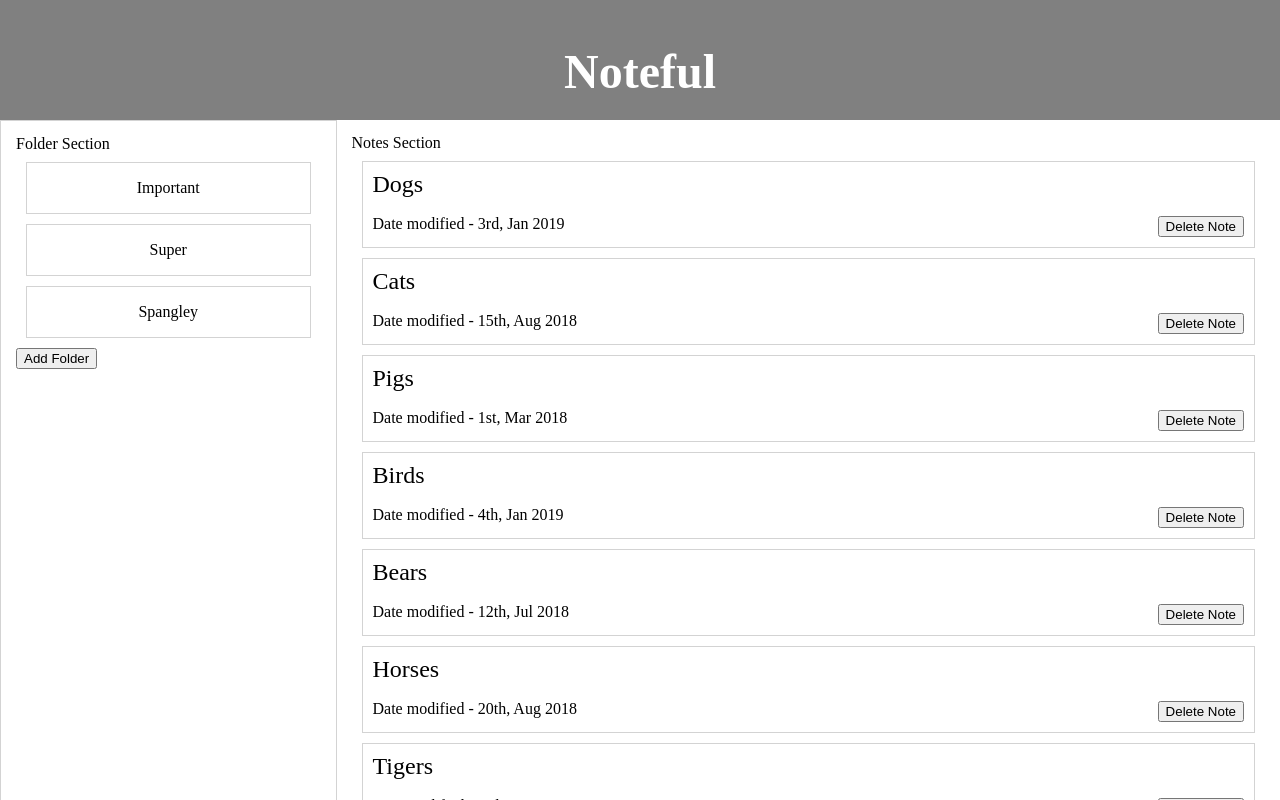
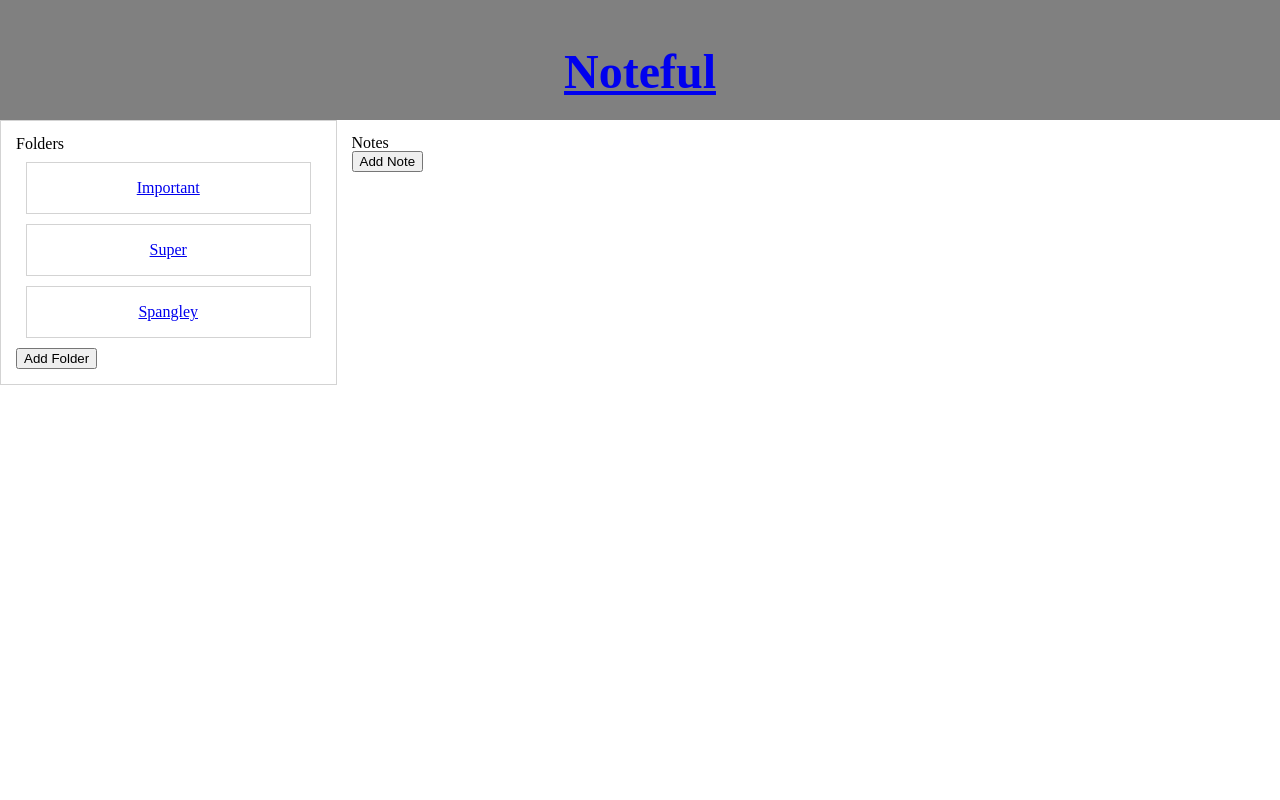
Before and after one commit to Thorn51/noteful, a React (Create React App) app: page /folder in a window 1280 px wide. Shown: the top 800 px of the page. Built offline with nearby package versions, Linux system fonts and the light colour scheme.

Commit message:
Add links

```diff
--- a/src/App.js
+++ b/src/App.js
@@ -1,16 +1,21 @@
 import React from "react";
+import { Route, Link } from "react-router-dom";
 import "./App.css";
 import Main from "./Main/Main";
+import Folder from "./Folder/Folder";
 
 export default class App extends React.Component {
   render() {
     return (
       <div>
         <header className="App_header">
-          <h1 className="App_title">Noteful</h1>
+          <Link to="/">
+            <h1 className="App_title">Noteful</h1>
+          </Link>
         </header>
         <main>
-          <Main />
+          <Route exact path="/" component={Main} />
+          <Route path="/folder" component={Folder} />
         </main>
       </div>
     );
--- a/src/Folder/Folder.css
+++ b/src/Folder/Folder.css
@@ -0,0 +1,48 @@
+.folder_container {
+  display: flex;
+  flex-direction: row;
+}
+
+.folder_sidebar {
+  flex: 1;
+  border: 1px solid lightgray;
+  padding: 15px;
+}
+
+.folder_content {
+  flex: 3;
+  padding: 15px;
+}
+
+.folder {
+  display: flex;
+  justify-content: center;
+  align-items: center;
+  height: 50px;
+  border: lightgray solid 1px;
+  margin: 10px;
+}
+
+.note {
+  margin: 10px;
+  border: lightgray solid 1px;
+}
+
+.note_name {
+  font-size: 1.5rem;
+  margin: 10px;
+}
+
+.note_modification {
+  display: flex;
+  flex-direction: row;
+  justify-content: space-between;
+}
+
+.modification_date {
+  margin: 10px;
+}
+
+.note_delete {
+  margin: 10px;
+}
--- a/src/Folder/Folder.js
+++ b/src/Folder/Folder.js
@@ -1,9 +1,32 @@
 import React from "react";
+import { NavLink } from "react-router-dom";
+import "./Folder.css";
 import "./Folder.css";
 import store from "../store";
 
 export default class Folder extends React.Component {
   render() {
-    return null;
+    const folderList = Object.keys(store.folders).map(key => {
+      return (
+        <NavLink to={`/folder`} key={store.folders[key].id}>
+          <div className="folder">
+            <h2 className="folder_name">{store.folders[key].name}</h2>
+          </div>
+        </NavLink>
+      );
+    });
+    return (
+      <div className="folder_container">
+        <section className="folder_sidebar">
+          <h2>Folders</h2>
+          {folderList}
+          <button className="folder_add_folder_button">Add Folder</button>
+        </section>
+        <section className="folder_content">
+          <h2>Notes</h2>
+          <button className="folder_add_note_button">Add Note</button>
+        </section>
+      </div>
+    );
   }
 }
--- a/src/Main/Main.js
+++ b/src/Main/Main.js
@@ -1,4 +1,5 @@
 import React from "react";
+import { NavLink } from "react-router-dom";
 import "./Main.css";
 import store from "../store";
 import moment from "moment";
@@ -7,9 +8,11 @@ export default class Main extends React.Component {
   render() {
     const folderList = Object.keys(store.folders).map(key => {
       return (
-        <div key={store.folders[key].id} className="folder">
-          <h2>{store.folders[key].name}</h2>
-        </div>
+        <NavLink to="/folder" key={store.folders[key].id}>
+          <div className="folder">
+            <h2>{store.folders[key].name}</h2>
+          </div>
+        </NavLink>
       );
     });
 
@@ -30,12 +33,12 @@ export default class Main extends React.Component {
     return (
       <div className="main_container">
         <section className="main_sidebar">
-          <h2>Folder Section</h2>
+          <h2>Folders</h2>
           {folderList}
           <button className="main_add_folder_button">Add Folder</button>
         </section>
         <section className="main_content">
-          <h2>Notes Section</h2>
+          <h2>Notes</h2>
           {noteList}
           <button className="main_add_note_button">Add Note</button>
         </section>
```
